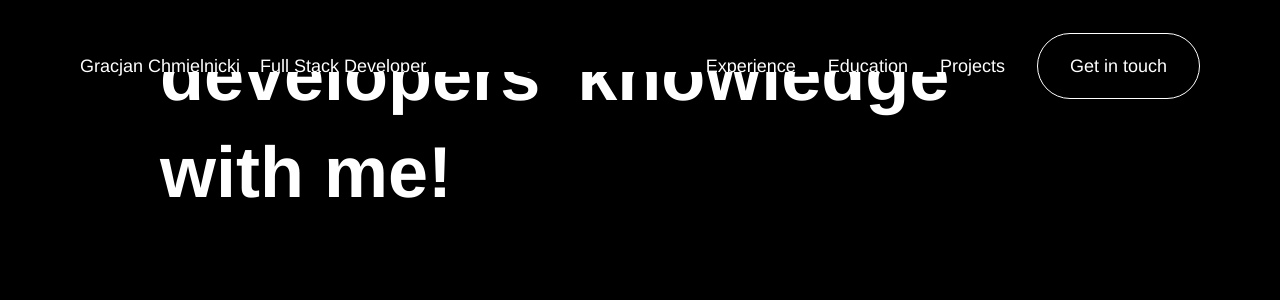
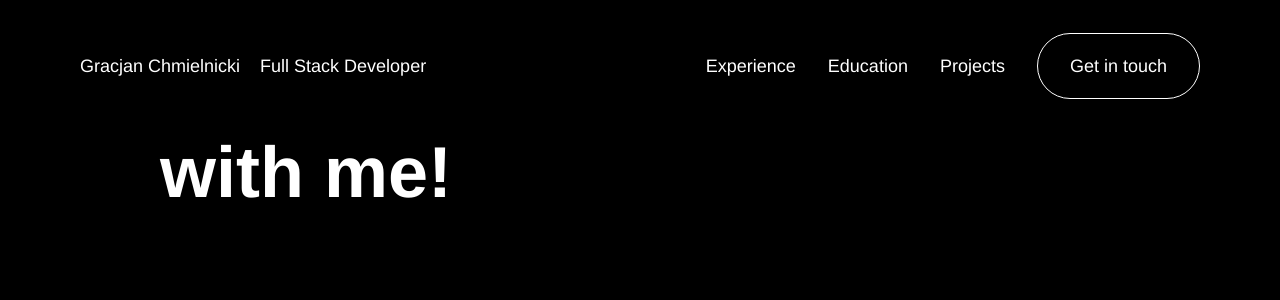
Before and after one commit to gracjaan/PersonalWebsite, a React (Vite) app in the folder PersonalWebsite/: page / in a window 1280 px wide. Shown: the top 300 px of the page. Built offline with nearby package versions, Linux system fonts and the light colour scheme.

Commit message:
Setting max width to navbar

```diff
--- a/PersonalWebsite/src/components/Header.jsx
+++ b/PersonalWebsite/src/components/Header.jsx
@@ -6,7 +6,7 @@ const Header = () => {
   const [openModal, setOpenModal] = useState(false);
 
   return (
-    <header className="bg-black py-5 px-10 xl:py-10 xl:px-20 fixed top-0 left-0 right-0 flex justify-between items-center h-[92px] xl:h-[132px]">
+    <header className="bg-black py-5 px-10 xl:py-10 xl:px-20 fixed top-0 left-0 right-0 flex justify-between items-center h-[92px] xl:h-[132px] max-w-[1920px] mx-auto z-50">
       <div className="flex flex-col xl:flex-row xl:gap-5 justify-between xl:items-center">
         <div className="text-white text-lg font-normal leading-8">
           Gracjan Chmielnicki
```
